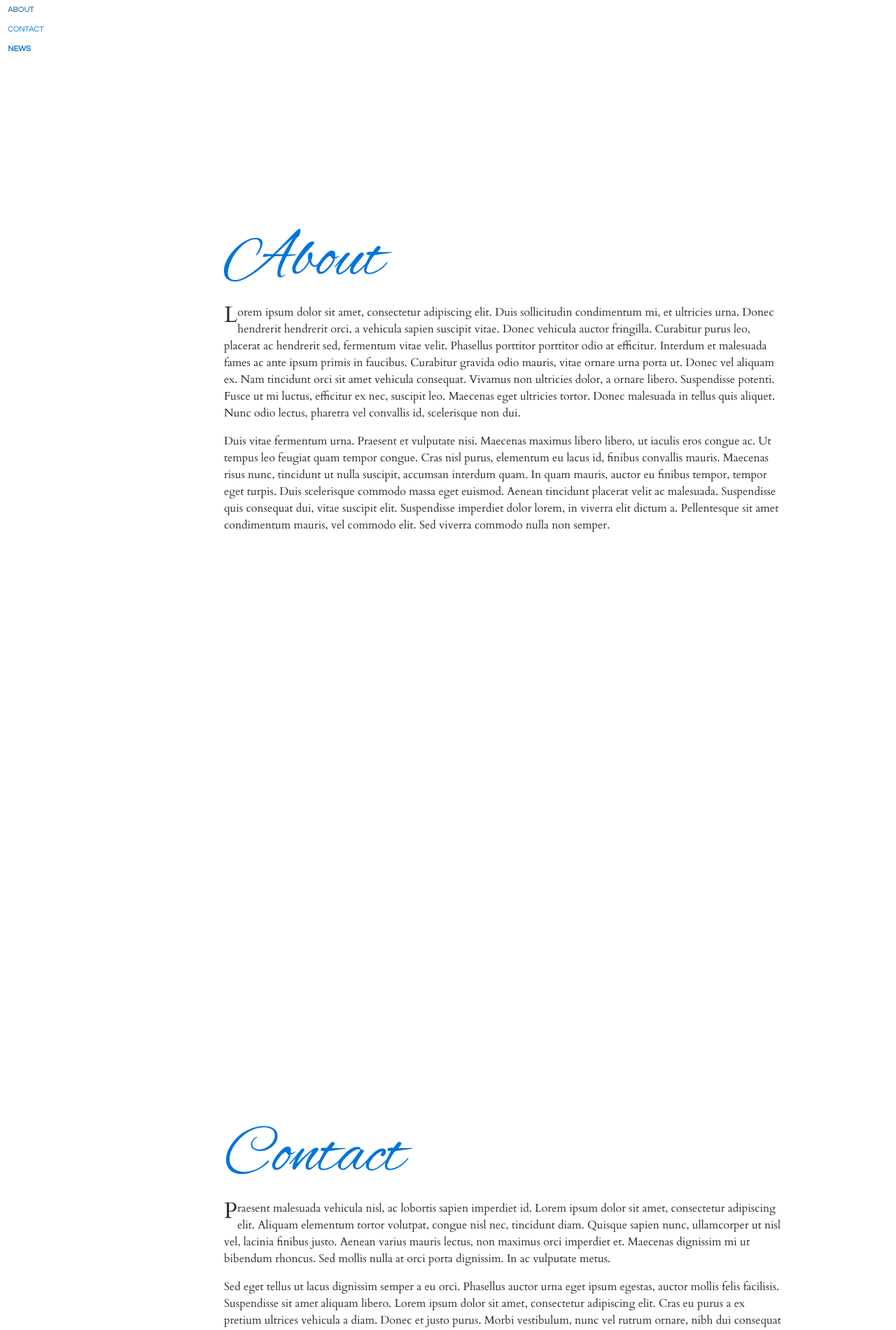
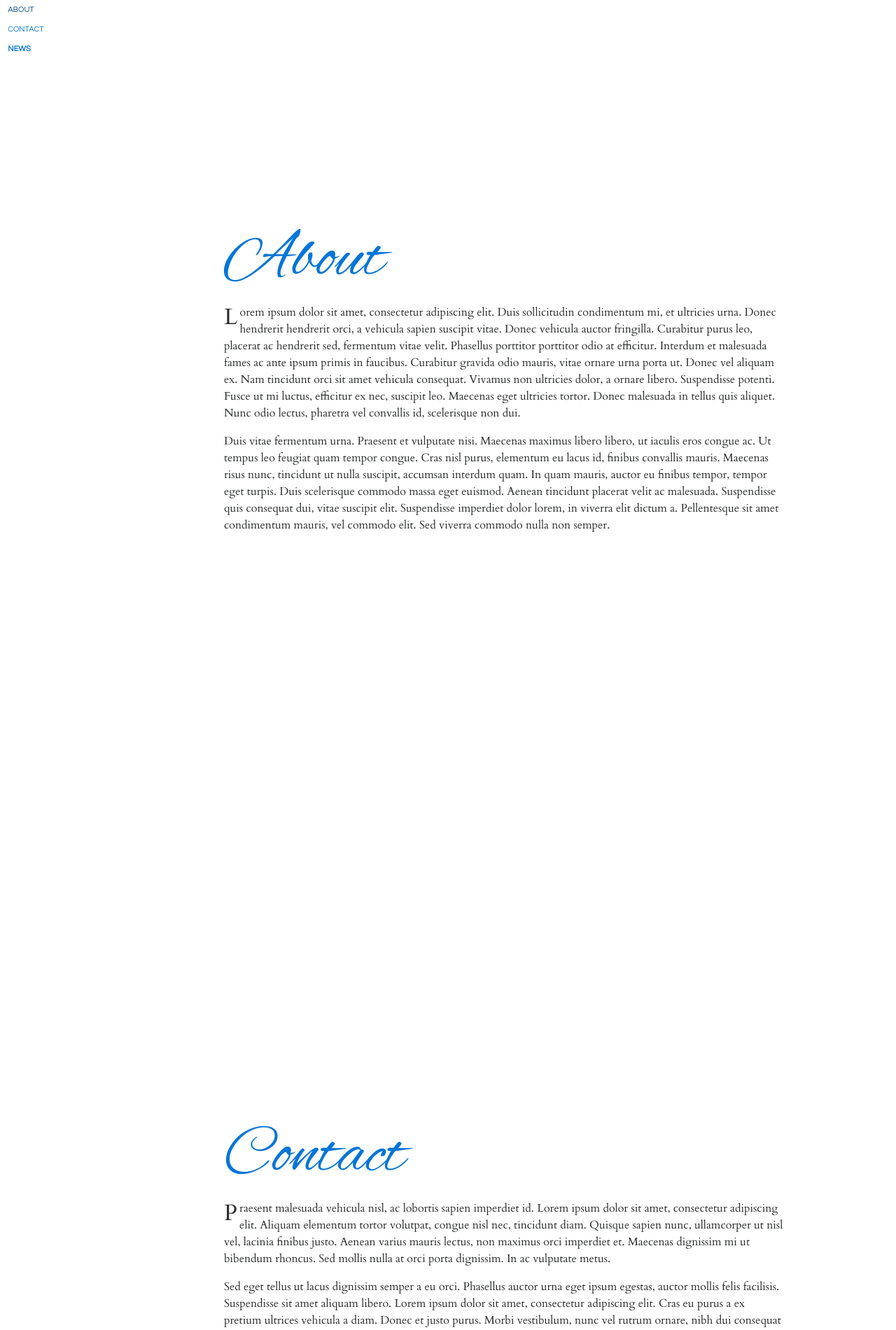
Before and after one commit to JoyceKimberly/SoniaBjornsen, a Jekyll site: the page built from index.md, in a window 1280 px wide. Shown: the top 1900 px of the page at 70% size. Built offline with Jekyll 4.4.1, drawn with Linux system fonts in a browser that asks for light colours; nearby versions of some CDN libraries; the repository's description, which GitHub fills in, is left out.

Commit message:
Update style.scss

```diff
--- a/assets/css/style.scss
+++ b/assets/css/style.scss
@@ -65,4 +65,6 @@ p:first-child:first-letter {
   float: left;
   font-size: 2rem;
   line-height: 2rem;
+  padding-top: 0.2rem;
+  padding-right: 0.2rem;
 }
```
